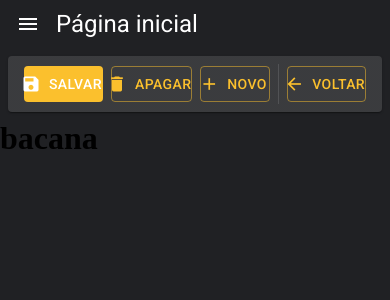
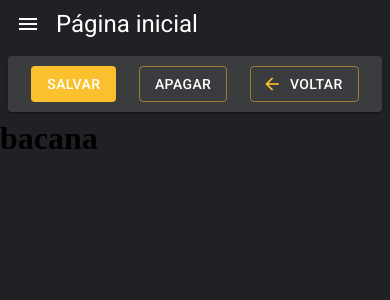
Before and after one commit to jeanwisotscki/dashboard, a React (Vite) app: page / in a window 390 px wide. Shown: the top 300 px of the page. Built offline with nearby package versions, Linux system fonts and the light colour scheme.

Commit message:
responsivo

```diff
--- a/src/pages/Dashboard.tsx
+++ b/src/pages/Dashboard.tsx
@@ -3,7 +3,10 @@ import { LayoutBasePage } from "../shared/layouts/LayoutBasePage";
 
 export const Dashboard = () => {
   return (
-    <LayoutBasePage titulo="Página inicial" toolbar={<DetailsToolbar />}>
+    <LayoutBasePage
+      titulo="Página inicial"
+      toolbar={<DetailsToolbar showSaveAndBackButton showAddButtonLoading />}
+    >
       bacana
     </LayoutBasePage>
   );
--- a/src/shared/components/DetailsToolbar/index.tsx
+++ b/src/shared/components/DetailsToolbar/index.tsx
@@ -6,6 +6,8 @@ import {
   Icon,
   Divider,
   Skeleton,
+  Typography,
+  useMediaQuery,
 } from "@mui/material";
 
 interface IDetailsToolbarProps {
@@ -50,12 +52,15 @@ export const DetailsToolbar: React.FC<IDetailsToolbarProps> = ({
   onClickInSaveAndBack,
 }) => {
   const theme = useTheme();
+  const smDown = useMediaQuery(theme.breakpoints.down("sm"));
+  const mdDown = useMediaQuery(theme.breakpoints.down("md"));
 
   return (
     <Box
       height={theme.spacing(7)}
       display="flex"
       alignItems="center"
+      justifyContent={!smDown && !mdDown ? "initial" : "space-around"}
       gap={1}
       marginX={1}
       padding={1}
@@ -66,16 +71,26 @@ export const DetailsToolbar: React.FC<IDetailsToolbarProps> = ({
         <Button
           variant="contained"
           color="primary"
-          startIcon={<Icon>save</Icon>}
+          startIcon={smDown ? null : <Icon>save</Icon>}
           disableElevation
           onClick={onClickInSave}
         >
+          <Typography
+            variant="button"
+            whiteSpace="nowrap"
+            textOverflow="ellipsis"
+            overflow="hidden"
+          >
             Salvar
+          </Typography>
         </Button>
       )}
       {showSaveButtonLoading && <Skeleton width={110} height={50} />}
 
-      {showSaveAndBackButton && !showSaveAndBackButtonLoading && (
+      {showSaveAndBackButton &&
+        !showSaveAndBackButtonLoading &&
+        !smDown &&
+        !mdDown && (
           <Button
             variant="outlined"
             color="primary"
@@ -83,25 +98,41 @@ export const DetailsToolbar: React.FC<IDetailsToolbarProps> = ({
             disableElevation
             onClick={onClickInSaveAndBack}
           >
+            <Typography
+              variant="button"
+              whiteSpace="nowrap"
+              textOverflow="ellipsis"
+              overflow="hidden"
+            >
               Salvar e voltar
+            </Typography>
           </Button>
         )}
-      {showSaveAndBackButtonLoading && <Skeleton width={180} height={50} />}
+      {showSaveAndBackButtonLoading && !smDown && !mdDown && (
+        <Skeleton width={180} height={50} />
+      )}
 
       {showDeleteButton && !showDeleteButtonLoading && (
         <Button
           variant="outlined"
           color="primary"
-          startIcon={<Icon>delete</Icon>}
+          startIcon={smDown ? null : <Icon>delete</Icon>}
           disableElevation
           onClick={onClickInDelete}
         >
+          <Typography
+            variant="button"
+            whiteSpace="nowrap"
+            textOverflow="ellipsis"
+            overflow="hidden"
+          >
             Apagar
+          </Typography>
         </Button>
       )}
       {showDeleteButtonLoading && <Skeleton width={110} height={50} />}
 
-      {showAddButton && !showAddButtonLoading && (
+      {showAddButton && !showAddButtonLoading && !smDown && !mdDown && (
         <Button
           variant="outlined"
           color="primary"
@@ -109,12 +140,23 @@ export const DetailsToolbar: React.FC<IDetailsToolbarProps> = ({
           disableElevation
           onClick={onClickInAdd}
         >
+          <Typography
+            variant="button"
+            whiteSpace="nowrap"
+            textOverflow="ellipsis"
+            overflow="hidden"
+          >
             {textAddButton}
+          </Typography>
         </Button>
       )}
-      {showAddButtonLoading && <Skeleton width={110} height={50} />}
+      {showAddButtonLoading && !smDown && !mdDown && (
+        <Skeleton width={110} height={50} />
+      )}
 
+      {!smDown && !mdDown && (
         <Divider variant="middle" orientation="vertical" />
+      )}
       {showBackButton && !showBackButtonLoading && (
         <Button
           variant="outlined"
@@ -123,7 +165,14 @@ export const DetailsToolbar: React.FC<IDetailsToolbarProps> = ({
           disableElevation
           onClick={onClickInBack}
         >
+          <Typography
+            variant="button"
+            whiteSpace="nowrap"
+            textOverflow="ellipsis"
+            overflow="hidden"
+          >
             Voltar
+          </Typography>
         </Button>
       )}
       {showBackButtonLoading && <Skeleton width={110} height={50} />}
```
Lines whose indentation alone changed are shown as unchanged.
